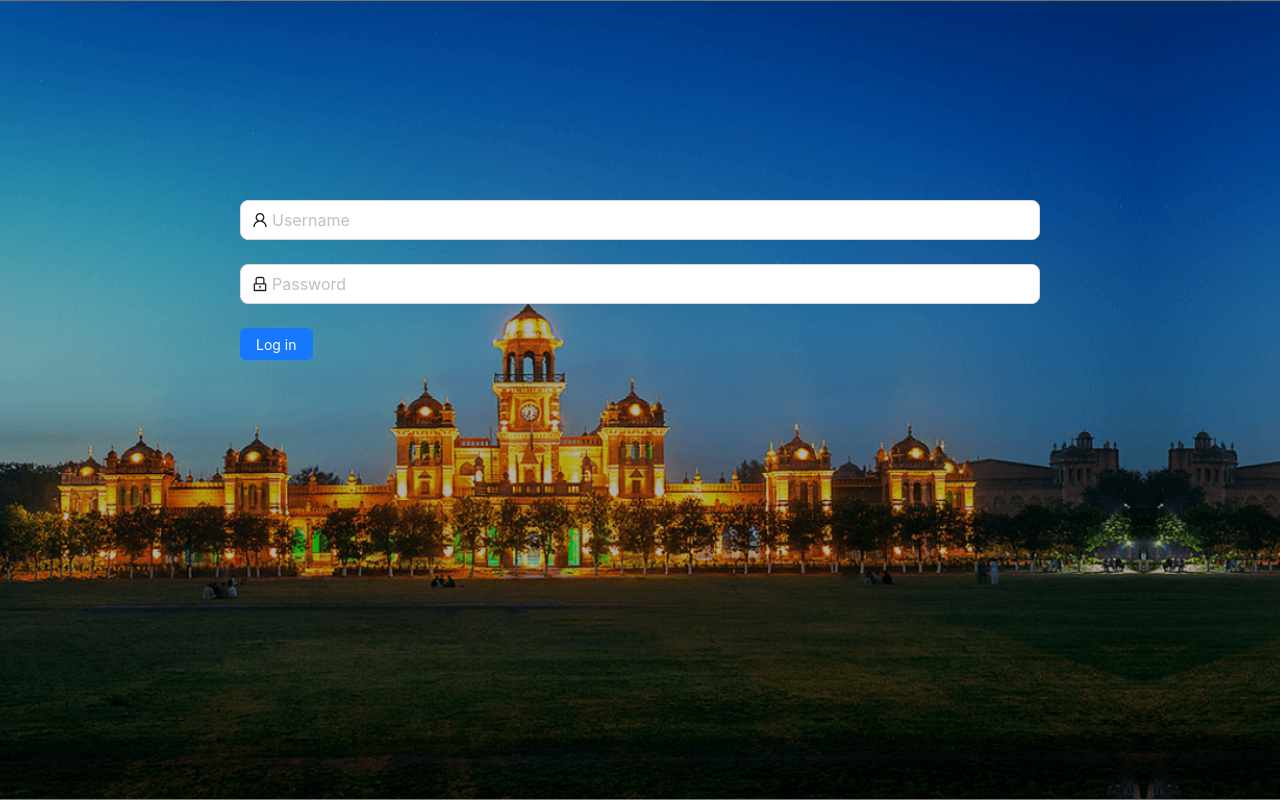
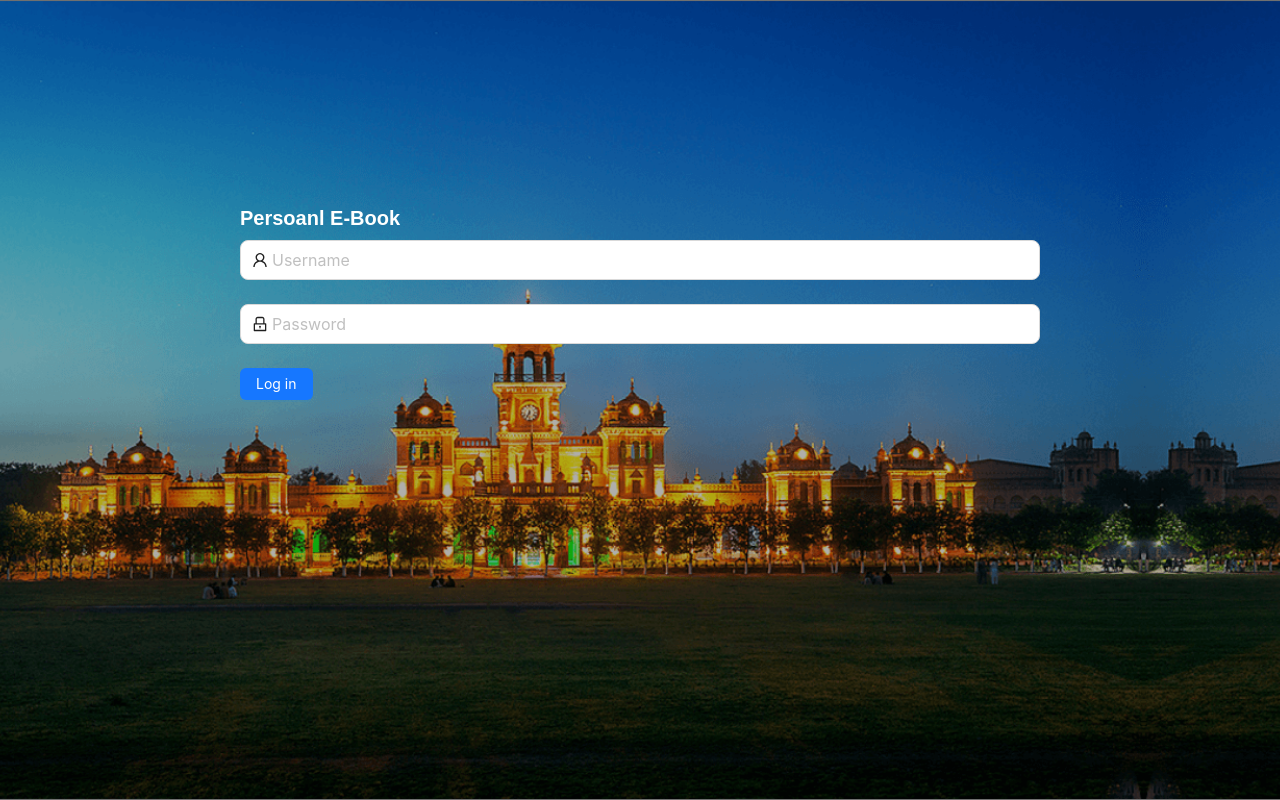
Before and after one commit to uqiar/miss-management-front-end-react, a React (Create React App) app: page /login in a window 1280 px wide. Built offline with nearby package versions, Linux system fonts and the light colour scheme.

Commit message:
updat my personal screen

```diff
--- a/src/screens/dashboard.js
+++ b/src/screens/dashboard.js
@@ -56,7 +56,6 @@ const Dashboard=()=>{
             action:()=>{navigate("/report")}
         },
         {
-            isAdmin:true,
             title:"My Personal",
             icon: <ReadOutlined color='red' style={{ fontSize: '16px', color: "rgb(236 11 185)" }}/>,
             adminOnly:true,
--- a/src/screens/login.js
+++ b/src/screens/login.js
@@ -47,8 +47,9 @@ const Login=(props)=>{
         <div style={{
             maxWidth:"800px",
             margin:"0 auto",
-            padding:"200px 20px"
+            padding:"180px 20px"
         }}>
+          <h4 style={{color:"white",fontSize:"20px",marginBottom:"10px",fontFamily:"fantasy"}}>Persoanl E-Book</h4>
            <Form
       name="normal_login"
       className="login-form"
--- a/src/screens/myPersonal.js
+++ b/src/screens/myPersonal.js
@@ -190,6 +190,17 @@ const MyPersonal = () => {
           Receive Amount
         </Button>
       </div>
+
+      <div style={{margin:"10px 20px 0px",lineHeight:"40px"}}>
+        <div>
+        <Input
+        size="large"
+        placeholder="Search By Name"
+         prefix={<SearchOutlined />}
+         onChange={handleSearchName}
+        />
+      </div>
+      </div>
       <Table
         columns={columns}
         dataSource={tabData}
@@ -209,14 +220,6 @@ const MyPersonal = () => {
           <label style={{fontSize:"22px"}}>{reportCal.needToReturn}</label>
         </div>
 
-        <div>
-        <Input
-        size="large"
-        placeholder="Search By Name"
-         prefix={<SearchOutlined />}
-         onChange={handleSearchName}
-        />
-      </div>
       </div>
 
       {showAddNewAcountModal && (
```
Also changed, not shown: 9 other files (tests, documents, lock files or other folders).
